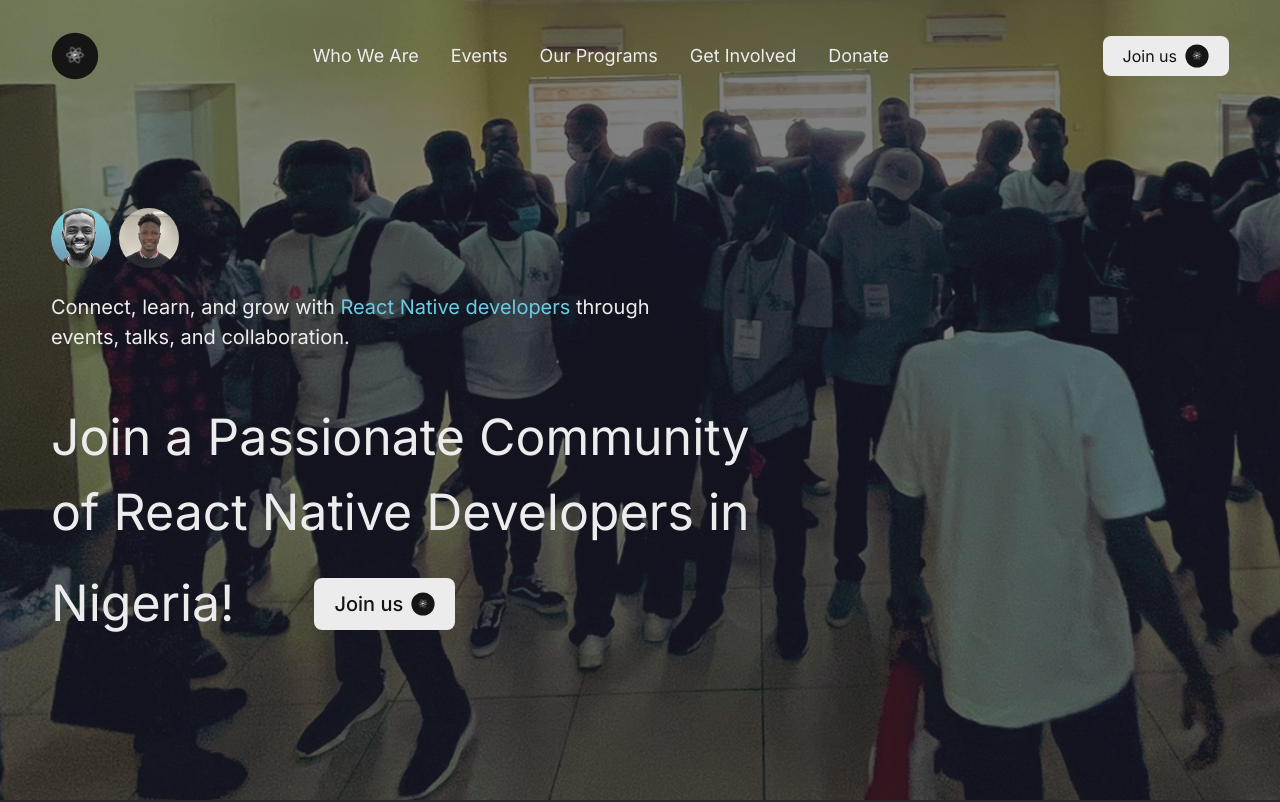
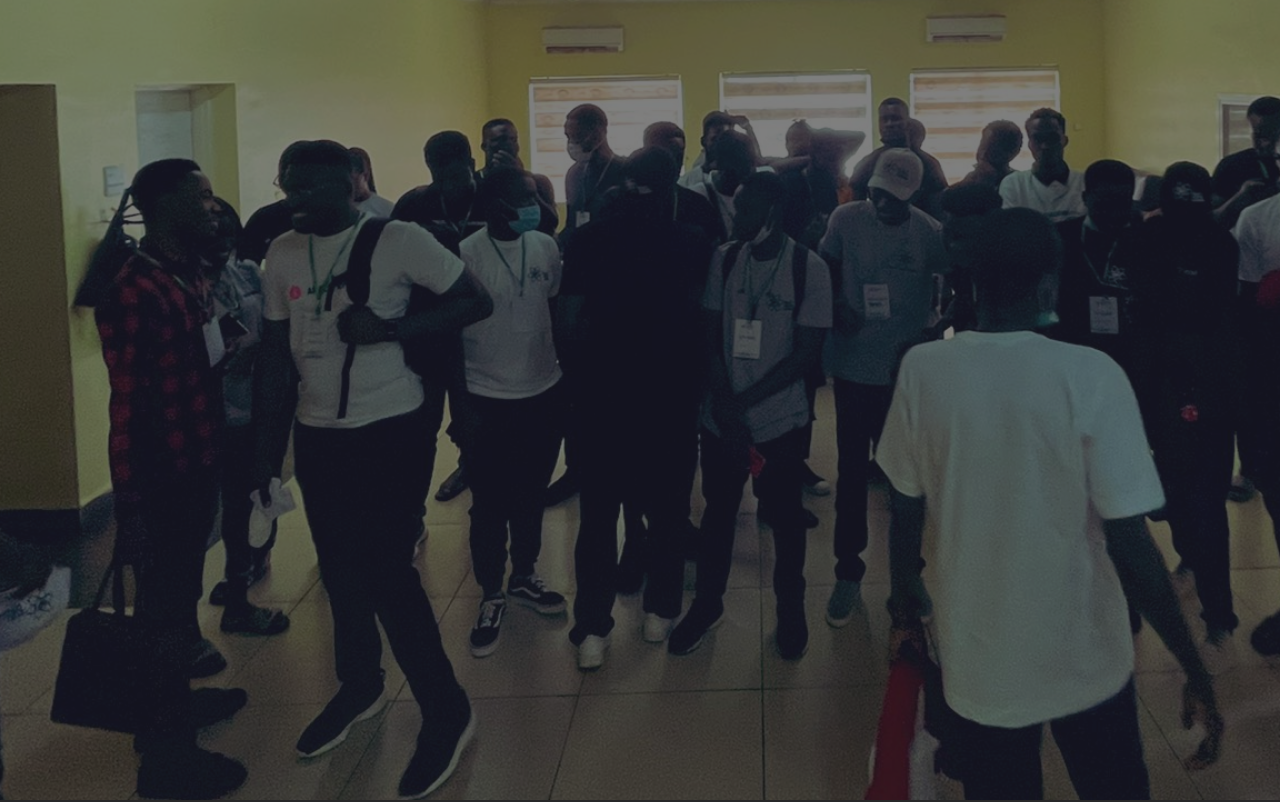
Before and after one commit to react-native-nigeria-community/rnn-landing, a React (Create React App) app: page / in a window 1280 px wide. Shown: the top 802 px of the page. Built offline with nearby package versions, Linux system fonts and the light colour scheme.

Commit message:
ORTHO-338: rebuild nav and hero section

```diff
--- a/src/components/hero.js
+++ b/src/components/hero.js
@@ -1,53 +1,14 @@
-import React from 'react'
-import heroAvatar1 from '../assets/tt.png';
-import heroAvatar2 from '../assets/rnnTeam3.png';
+//import heroAvatar1 from '../assets/tt.png';
+//import heroAvatar2 from '../assets/rnnTeam3.png';
 
-import rnnLogo from '../assets/rnnLogo.svg';
+//import rnnLogo from '../assets/rnnLogo.svg';
 
 const Hero = () => {
   return (
-    <section className="px-4 sm:px-8 md:px-12 lg:px-[51px] pt-12 sm:pt-16 lg:pt-24 pb-8 sm:pb-12 lg:pb-16 flex flex-col justify-between items-start gap-8 sm:gap-10 lg:gap-12">
-
-      <div className="flex flex-col justify-between gap-3 sm:gap-4 lg:gap-6">
-
-        <div className="flex flex-row gap-1 sm:gap-2">
-          <img src={heroAvatar1} alt="Hero Avatar" className=" h-10 sm:w-12 sm:h-12 lg:w-auto lg:h-auto rounded-full object-cover"/>
-          <img src={heroAvatar2} alt="Hero Avatar" className="w-15 h-15 rounded-full   "/>
-         </div>
+  <>
 
 
-        <p className="text-white text-base sm:text-lg lg:text-xl leading-6 sm:leading-7 lg:leading-[30px] max-w-2xl">
-          Connect, learn, and grow with <span className="text-[#67D8F7]">React Native
-          developers</span> through events, talks, and collaboration.
-        </p>
-      </div>
-
-
-      <div className="flex flex-col gap-4 sm:gap-6 w-full">
-        <div className="w-full">
-          <h1 className="text-white text-2xl sm:text-3xl md:text-4xl lg:text-5xl xl:text-[50px] leading-tight sm:leading-tight md:leading-tight lg:leading-[75px] mb-2 sm:mb-4">
-            Join a Passionate Community <br className="hidden sm:block"/>
-            <span className="sm:block">of React Native Developers in</span>
-          </h1>
-
-          <div className="flex flex-col sm:flex-row sm:items-center gap-4 sm:gap-6 md:gap-8 lg:gap-12 xl:gap-20">
-            <span className="text-white text-2xl sm:text-3xl md:text-4xl lg:text-5xl xl:text-[50px] leading-tight lg:leading-[75px]">
-              Nigeria!
-            </span>
-
-            <div className="inline-flex bg-white py-2 sm:py-3 px-4 sm:px-5 items-center gap-2 rounded-lg cursor-pointer hover:bg-[#DADADA] w-fit transition-colors">
-              <a href="https://join.slack.com/t/reactnativenigeria/shared_invite/zt-c8od4rkl-xUOp01GMiKOt_7_mFvyOzA"
-                 target="_blank"
-                 rel="noopener noreferrer"
-                 className="text-black text-base sm:text-lg lg:text-xl font-medium">
-                Join us
-              </a>
-              <img src={rnnLogo} alt="Join Us" className="w-5 h-5 sm:w-6 sm:h-6"/>
-            </div>
-          </div>
-        </div>
-      </div>
-    </section>
+  </>
   )
 }
 
--- a/src/components/navbar.js
+++ b/src/components/navbar.js
@@ -1,78 +1,15 @@
 import React, { useState } from 'react';
-import rnnLogo from '../assets/rnnLogo.svg';
-import hamburgerIcon from '../assets/menuIcon.svg';
-import closeIcon from '../assets/closeIcon.svg';
+//import rnnLogo from '../assets/rnnLogo.svg';
+//import hamburgerIcon from '../assets/menuIcon.svg';
+//import closeIcon from '../assets/closeIcon.svg';
 
 const Navbar = () => {
-  const [isOpen, setIsOpen] = useState(false);
-
-  const navLinks = (
-    <>
-      <li><a href="whoWeAre" className="hover:text-[#5FDBFC] transition-colors">Who We Are</a></li>
-      <li><a href="events" className="hover:text-[#5FDBFC] transition-colors">Events</a></li>
-      <li><a href="programs" className="hover:text-[#5FDBFC] transition-colors">Our Programs</a></li>
-      <li><a href="getInvolved" className="hover:text-[#5FDBFC] transition-colors">Get Involved</a></li>
-      <li><a href="donate" className="hover:text-[#5FDBFC] transition-colors">Donate</a></li>
-    </>
-  );
-
-  return (
-    <nav className="px-4 sm:px-8 md:px-12 lg:px-[51px] py-4 sm:py-6 lg:py-8 flex justify-between items-center bg-transparent text-white relative">
-      <img src={rnnLogo} alt="React Native Nigeria" className="w-8 h-8 sm:w-10 sm:h-10 lg:w-12 lg:h-12 cursor-pointer" />
-
-      <ul className="hidden lg:flex gap-6 xl:gap-8 text-sm lg:text-base xl:text-lg items-center">
-        {navLinks}
-      </ul>
-
-      <div className="hidden lg:flex bg-white py-2 px-4 xl:px-5 items-center gap-2 rounded-lg hover:bg-[#DADADA] cursor-pointer transition-colors">
-        <a href="https://join.slack.com/t/reactnativenigeria/shared_invite/zt-c8od4rkl-xUOp01GMiKOt_7_mFvyOzA"
-           target="_blank"
-           rel="noopener noreferrer"
-           className="text-black text-sm lg:text-base">
-          Join us
-        </a>
-        <img src={rnnLogo} alt="Join Us" className="w-5 h-5 lg:w-6 lg:h-6" />
-      </div>
-
-      <div className="lg:hidden">
-        <img
-          src={isOpen ? closeIcon : hamburgerIcon}
-          alt={isOpen ? "Close menu" : "Open menu"}
-          className="w-6 h-6 sm:w-7 sm:h-7 cursor-pointer"
-          onClick={() => setIsOpen(!isOpen)}
-        />
-      </div>
+ <>
 
 
-      {isOpen && (
-        <div className="absolute top-0 left-0 w-full h-screen bg-black text-white flex flex-col gap-6 px-4 sm:px-6 py-8 sm:py-10 z-50">
-          <div className="flex justify-between items-center">
-            <img src={rnnLogo} alt="Logo" className="w-8 h-8 sm:w-10 sm:h-10" />
-            <img
-              src={closeIcon}
-              alt="Close menu"
-              className="w-6 h-6 sm:w-7 sm:h-7 cursor-pointer"
-              onClick={() => setIsOpen(false)}
-            />
-          </div>
 
-          <ul className="flex flex-col gap-4 sm:gap-6 mt-6 sm:mt-8 text-base sm:text-lg">
-            {navLinks}
-          </ul>
 
-          <div className="bg-white mt-6 sm:mt-8 py-2 sm:py-3 px-4 sm:px-5 flex items-center gap-2 rounded-lg hover:bg-[#DADADA] w-fit cursor-pointer transition-colors">
-            <a href="https://join.slack.com/t/reactnativenigeria/shared_invite/zt-c8od4rkl-xUOp01GMiKOt_7_mFvyOzA"
-               target="_blank"
-               rel="noopener noreferrer"
-               className="text-black text-sm sm:text-base">
-              Join us
-            </a>
-            <img src={rnnLogo} alt="Join Us" className="w-5 h-5 sm:w-6 sm:h-6" />
-          </div>
-        </div>
-      )}
-    </nav>
-  );
+ </>
 };
 
 export default Navbar;
```
